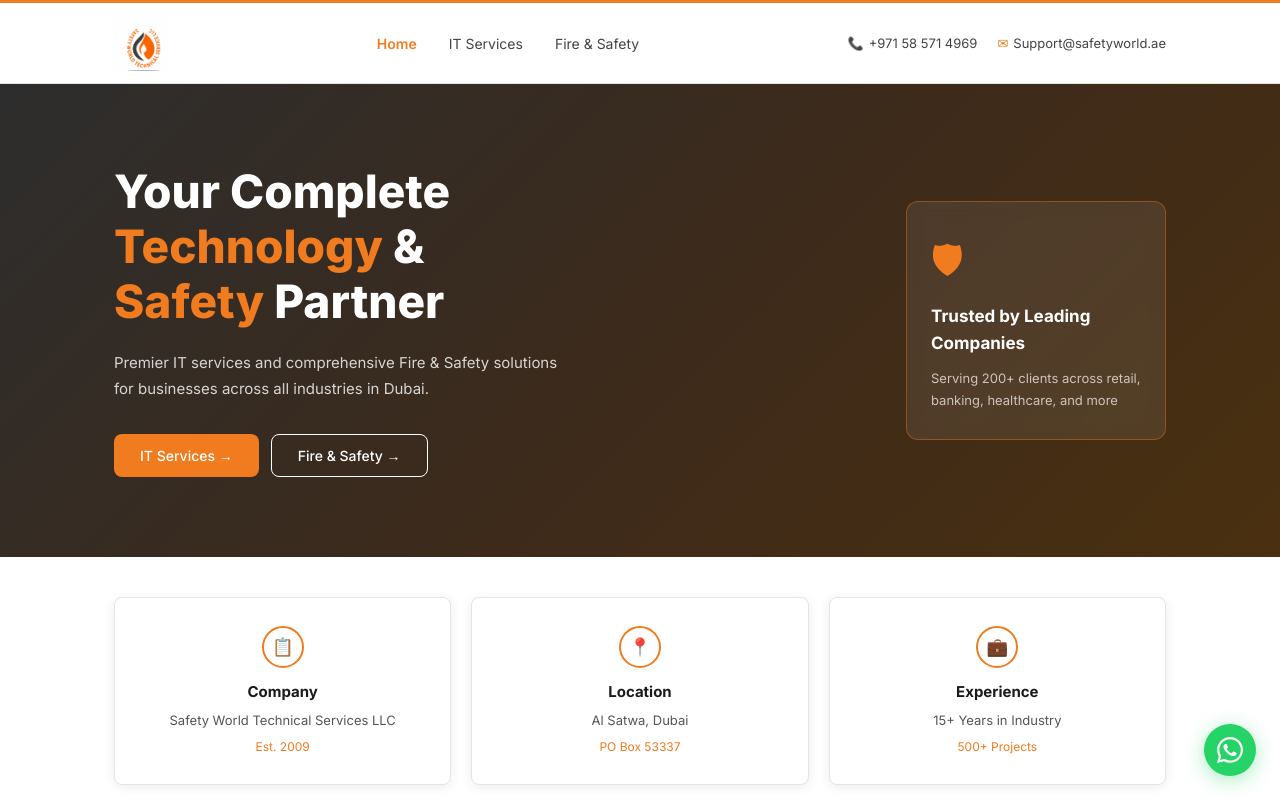
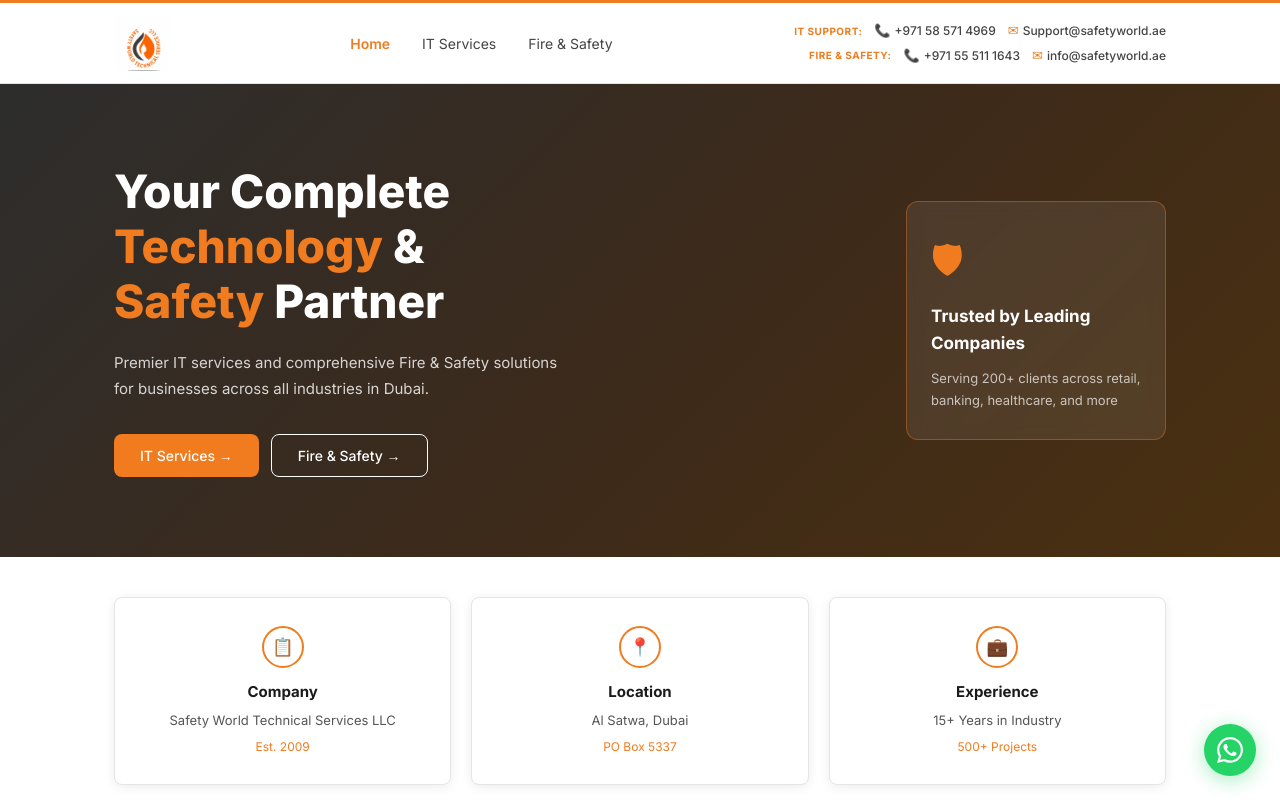
Before and after one commit to Fazilfazi991/safetyfinal, a React (Vite) app: page / in a window 1280 px wide. Shown: the top 800 px of the page. Built offline with nearby package versions, Linux system fonts and the light colour scheme.

Commit message:
Restructure Header for dual contact paths and update company address

```diff
--- a/src/components/Footer.jsx
+++ b/src/components/Footer.jsx
@@ -15,10 +15,10 @@ export default function Footer({ nav }) {
           <h2>Ready to Get Started?</h2>
           <p>Contact us today for a free 30-minute consultation with our experts</p>
           <div className="footer-cta-btns">
-            <a href="tel:+97158571449" className="btn btn-outline-white" style={{ padding: '12px 28px' }}>
-              Call Now: +971 58 571 4496
+            <a href="tel:971585714969" className="btn btn-outline-white" style={{ padding: '12px 28px' }}>
+              Call Now: +971 58 571 4969
             </a>
-            <a href="mailto:support@safetyworld.ae" className="btn btn-outline-white" style={{ padding: '12px 28px' }}>
+            <a href="mailto:Support@safetyworld.ae" className="btn btn-outline-white" style={{ padding: '12px 28px' }}>
               Email Us
             </a>
           </div>
@@ -85,7 +85,7 @@ export default function Footer({ nav }) {
               <div>
                 <div className="footer-contact-item">
                   <span className="ic">📍</span>
-                  <span>Level 38, Media One Tower<br />Dubai Media City, PO BOX 454845</span>
+                  <span>PO Box 5337, Al Satwa<br />Dubai, UAE</span>
                 </div>
               </div>
             </div>
--- a/src/components/Header.jsx
+++ b/src/components/Header.jsx
@@ -59,13 +59,27 @@ export default function Header({ nav, page }) {
 
         {/* Desktop contact */}
         {!mobile && (
-          <div style={{ display: 'flex', alignItems: 'center', gap: 20, flexShrink: 0 }}>
-            <a href="tel:971585714969" style={{ display: 'flex', alignItems: 'center', gap: 5, color: '#444', fontSize: 13, textDecoration: 'none' }}>
-              <span style={{ color: '#f07c1f' }}>📞</span> +971 58 571 4969
+          <div style={{ display: 'flex', flexDirection: 'column', gap: 4, alignItems: 'flex-end', flexShrink: 0 }}>
+            {/* IT Group */}
+            <div style={{ display: 'flex', alignItems: 'center', gap: 12 }}>
+              <span style={{ fontSize: 10, fontWeight: 700, color: '#f07c1f', textTransform: 'uppercase', letterSpacing: '0.05em' }}>IT Support:</span>
+              <a href="tel:971585714969" style={{ display: 'flex', alignItems: 'center', gap: 4, color: '#444', fontSize: 12, textDecoration: 'none', fontWeight: 500 }}>
+                <span style={{ color: '#f07c1f', fontSize: 13 }}>📞</span> +971 58 571 4969
               </a>
-            <a href="mailto:Support@safetyworld.ae" style={{ display: 'flex', alignItems: 'center', gap: 5, color: '#444', fontSize: 13, textDecoration: 'none' }}>
-              <span style={{ color: '#f07c1f' }}>✉</span> Support@safetyworld.ae
+              <a href="mailto:Support@safetyworld.ae" style={{ display: 'flex', alignItems: 'center', gap: 4, color: '#444', fontSize: 12, textDecoration: 'none', fontWeight: 500 }}>
+                <span style={{ color: '#f07c1f', fontSize: 13 }}>✉</span> Support@safetyworld.ae
               </a>
+            </div>
+            {/* Safety Group */}
+            <div style={{ display: 'flex', alignItems: 'center', gap: 12 }}>
+              <span style={{ fontSize: 10, fontWeight: 700, color: '#f07c1f', textTransform: 'uppercase', letterSpacing: '0.05em' }}>Fire & Safety:</span>
+              <a href="tel:971555111643" style={{ display: 'flex', alignItems: 'center', gap: 4, color: '#444', fontSize: 12, textDecoration: 'none', fontWeight: 500 }}>
+                <span style={{ color: '#f07c1f', fontSize: 13 }}>📞</span> +971 55 511 1643
+              </a>
+              <a href="mailto:info@safetyworld.ae" style={{ display: 'flex', alignItems: 'center', gap: 4, color: '#444', fontSize: 12, textDecoration: 'none', fontWeight: 500 }}>
+                <span style={{ color: '#f07c1f', fontSize: 13 }}>✉</span> info@safetyworld.ae
+              </a>
+            </div>
           </div>
         )}
 
@@ -92,14 +106,26 @@ export default function Header({ nav, page }) {
               cursor: 'pointer', fontFamily: 'Inter,sans-serif',
             }}>{n.label}</button>
           ))}
-          <div style={{ marginTop: 16, display: 'flex', flexDirection: 'column', gap: 10 }}>
-            <a href="tel:971585714969" style={{ color: '#444', fontSize: 14, display: 'flex', gap: 8 }}>
+          <div style={{ marginTop: 16, display: 'flex', flexDirection: 'column', gap: 12 }}>
+            <div style={{ borderBottom: '1px solid #f0f0f0', pb: 8, mb: 4 }}>
+              <div style={{ fontSize: 10, fontWeight: 700, color: '#f07c1f', textTransform: 'uppercase', mb: 6 }}>IT Support</div>
+              <a href="tel:971585714969" style={{ color: '#444', fontSize: 14, display: 'flex', gap: 8, mb: 6 }}>
                 <span style={{ color: '#f07c1f' }}>📞</span> +971 58 571 4969
               </a>
               <a href="mailto:Support@safetyworld.ae" style={{ color: '#444', fontSize: 14, display: 'flex', gap: 8 }}>
                 <span style={{ color: '#f07c1f' }}>✉</span> Support@safetyworld.ae
               </a>
             </div>
+            <div>
+              <div style={{ fontSize: 10, fontWeight: 700, color: '#f07c1f', textTransform: 'uppercase', mb: 6 }}>Fire & Safety</div>
+              <a href="tel:971555111643" style={{ color: '#444', fontSize: 14, display: 'flex', gap: 8, mb: 6 }}>
+                <span style={{ color: '#f07c1f' }}>📞</span> +971 55 511 1643
+              </a>
+              <a href="mailto:info@safetyworld.ae" style={{ color: '#444', fontSize: 14, display: 'flex', gap: 8 }}>
+                <span style={{ color: '#f07c1f' }}>✉</span> info@safetyworld.ae
+              </a>
+            </div>
+          </div>
         </div>
       )}
     </header>
--- a/src/pages/Home.jsx
+++ b/src/pages/Home.jsx
@@ -226,7 +226,7 @@ export default function Home({ nav }) {
           <motion.div variants={staggerContainer} initial="hidden" whileInView="visible" className="grid-3" viewport={{ once: true }}>
             {[
               { icon: '📋', title: 'Company', sub: 'Safety World Technical Services LLC', tag: 'Est. 2009' },
-              { icon: '📍', title: 'Location', sub: 'Al Satwa, Dubai', tag: 'PO Box 53337' },
+              { icon: '📍', title: 'Location', sub: 'Al Satwa, Dubai', tag: 'PO Box 5337' },
               { icon: '💼', title: 'Experience', sub: '15+ Years in Industry', tag: '500+ Projects' },
             ].map(c => (
               <motion.div key={c.title} variants={staggerItem} className="card" style={{ textAlign: 'center', padding: '28px 20px' }}>
```
Lines whose indentation alone changed are shown as unchanged.
